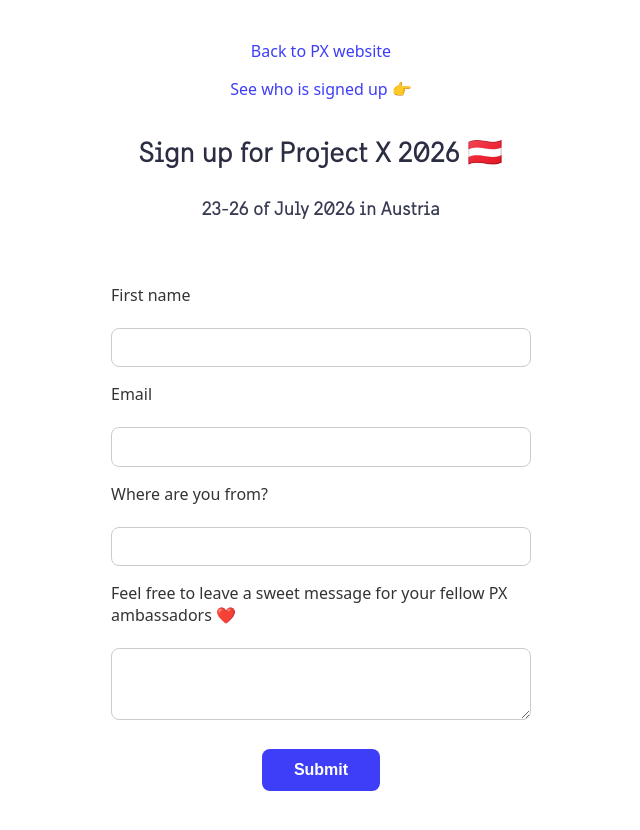
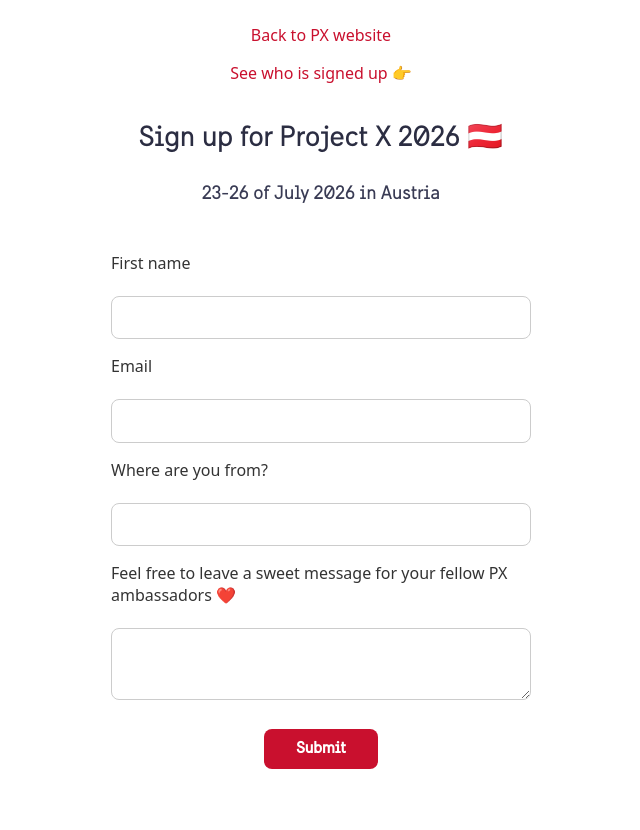
Before and after one commit to leakrullp/px-signup, a website: page index.html in a window 1280 px wide. Shown: the whole page, without its empty margins (319-959 px from the left). Drawn offline with Linux system fonts and the light colour scheme.

Commit message:
Make styling red

```diff
--- a/style.css
+++ b/style.css
@@ -2,10 +2,9 @@ body {
   font-family: system-ui, -apple-system, BlinkMacSystemFont, "Segoe UI", Roboto,
     Oxygen, Ubuntu, Cantarell, "Open Sans", "Helvetica Neue", sans-serif;
   color: #333;
-
   align-items: center;
   min-height: 100vh;
-  padding: 2rem;
+  padding: 1rem;
   display: flex;
   flex-direction: column;
   justify-content: flex-start;
@@ -39,7 +38,7 @@ a {
   text-align: center;
   margin-bottom: 1rem;
   text-decoration: none;
-  color: #3e3ef9;
+  color: #c9102e;
   font-weight: 500;
 }
 
@@ -49,10 +48,10 @@ a:hover {
 
 form {
   background: #fff;
-  padding: 2rem;
+  padding: 1rem;
   border-radius: 12px;
   max-width: 420px;
-  width: 90%;
+  width: 100%;
 
   text-align: left;
 }
@@ -73,6 +72,8 @@ input[list] {
   border-radius: 8px;
   font-size: 1rem;
   transition: border-color 0.2s, box-shadow 0.2s;
+  font-family: system-ui, -apple-system, BlinkMacSystemFont, "Segoe UI", Roboto,
+    Oxygen, Ubuntu, Cantarell, "Open Sans", "Helvetica Neue", sans-serif;
 }
 
 input:focus {
@@ -85,7 +86,7 @@ button {
   display: block;
   margin: 1.5rem auto 0;
   padding: 0.75rem 2rem;
-  background: #3e3ef9;
+  background: #c9102e;
   color: white;
   font-size: 1rem;
   font-weight: 600;
@@ -93,6 +94,11 @@ button {
   border-radius: 8px;
   cursor: pointer;
   width: auto;
+  font-family: SwedenSans;
+}
+
+button:hover {
+  background: #8b0017;
 }
 
 textarea {
@@ -104,6 +110,8 @@ textarea {
   font-size: 1rem;
   resize: vertical;
   min-height: 4.5rem;
+  font-family: system-ui, -apple-system, BlinkMacSystemFont, "Segoe UI", Roboto,
+    Oxygen, Ubuntu, Cantarell, "Open Sans", "Helvetica Neue", sans-serif;
 }
 
 #registrations-list {
@@ -124,7 +132,7 @@ textarea {
 
 .registration .quote {
   display: inline-block;
-  background: #faeded;
+  background: #fbecee;
   padding: 1rem 1.5rem;
   border-radius: 12px;
   font-style: italic;
```
